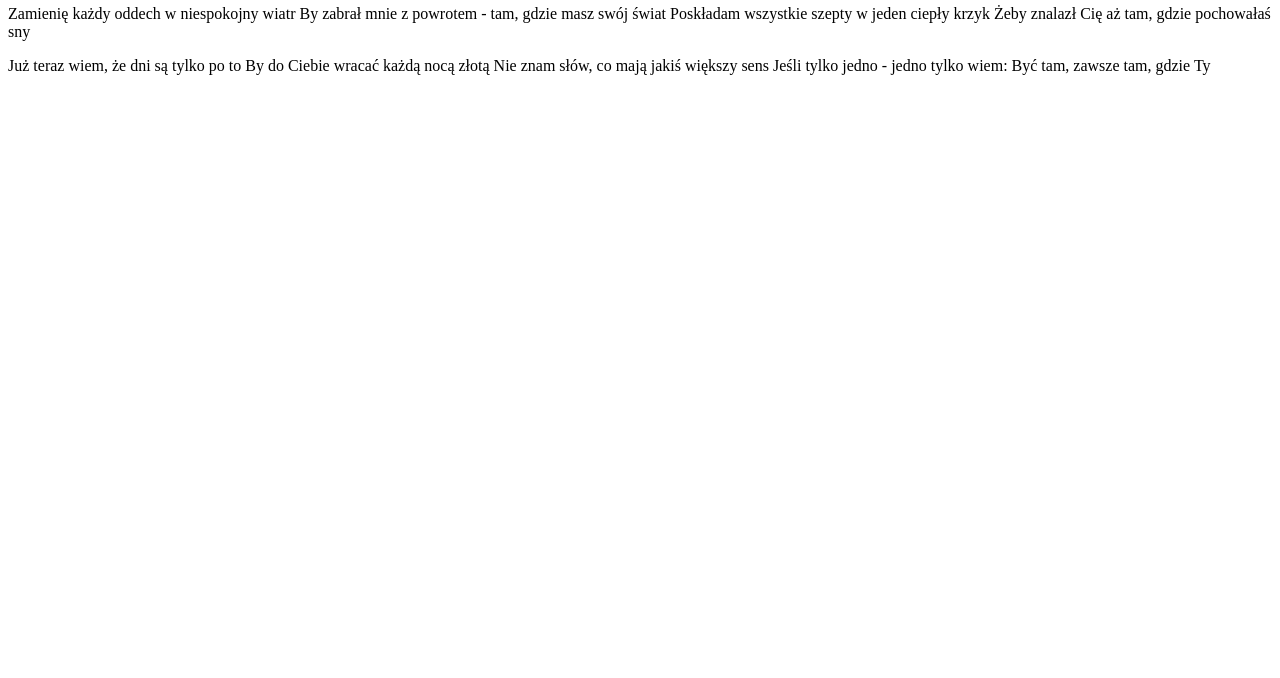
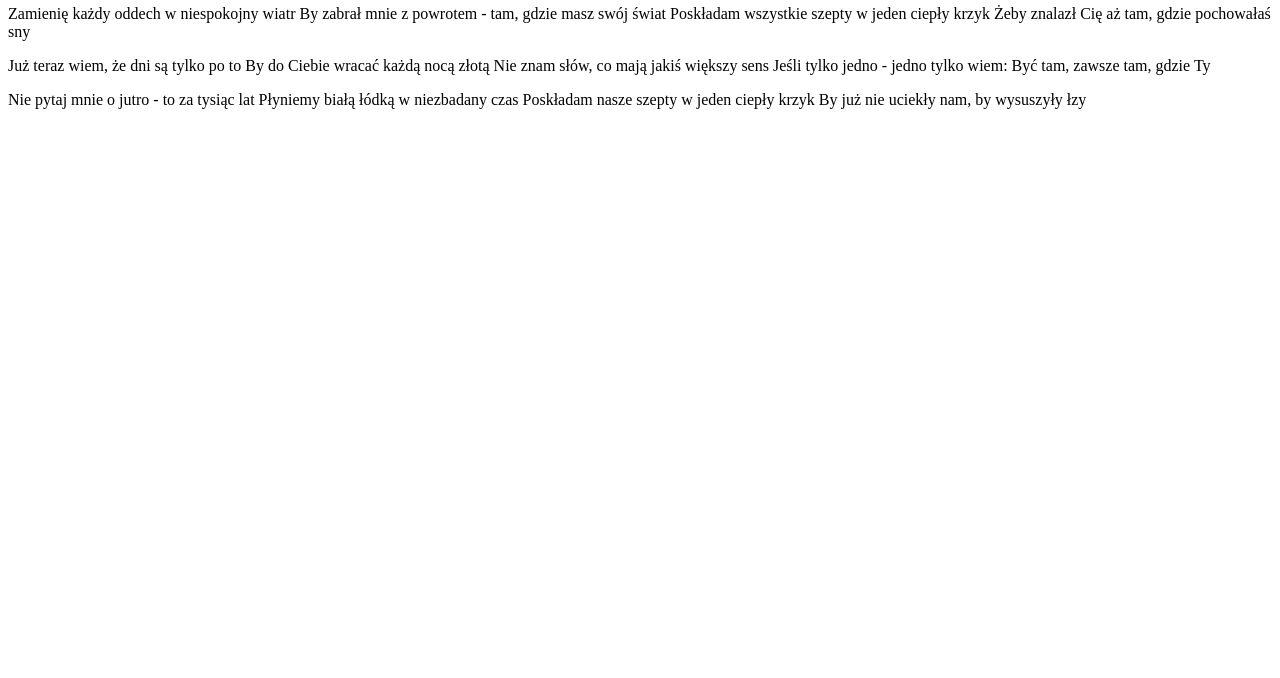
Before and after one commit to korradman/learning-git-2, a plain HTML site: page index.html in a window 1280 px wide. Shown: the part 122-800 px from the top of the page. Drawn offline with Linux system fonts and the light colour scheme.

Commit message:
Add more tekst

```diff
--- a/index.html
+++ b/index.html
@@ -16,6 +16,10 @@ By do Ciebie wracać każdą nocą złotą
 Nie znam słów, co mają jakiś większy sens
 Jeśli tylko jedno - jedno tylko wiem:
 Być tam, zawsze tam, gdzie Ty</p>
+   <p>Nie pytaj mnie o jutro - to za tysiąc lat
+Płyniemy białą łódką w niezbadany czas
+Poskładam nasze szepty w jeden ciepły krzyk
+By już nie uciekły nam, by wysuszyły łzy </p>
 
 </body>
 </html>
```
